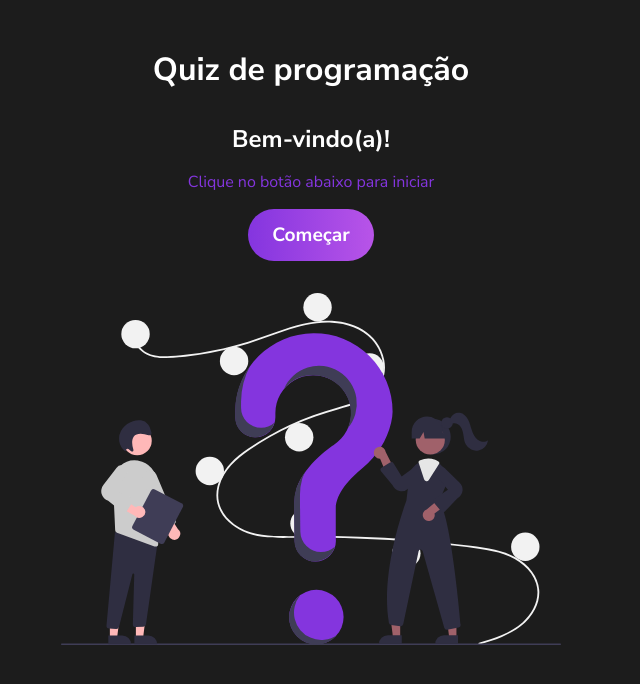
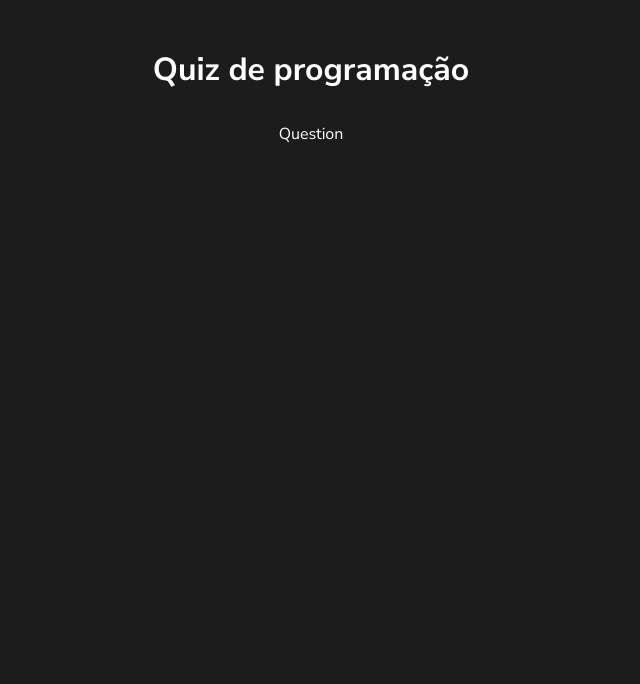
Before and after one commit to CeloAraujo/quiz-react, a React (Vite) app in the folder quiz/: page / in a window 1280 px wide. Both pictures are taken after a click on the button "Começar". Shown: the top 684 px of the page, without its empty margins (329-969 px from the left). Built offline with nearby package versions, Linux system fonts and the light colour scheme.

Commit message:
alterando estado do jogo

```diff
--- a/quiz/src/App.jsx
+++ b/quiz/src/App.jsx
@@ -1,15 +1,23 @@
 import { useState } from "react";
+
+import { useContext } from "react";
+
+import { QuizContext } from "./context/quiz";
+import Welcome from "./components/Welcome";
+import Question from "./components/Question";
+
 import "./App.css";
-import Welcome from "./components/Welcome";
+
 
 function App() {
-  const [count, setCount] = useState(0);
+  const [quizState, dispatch] = useContext(QuizContext);
 
   return (
     <>
       <div className="app">
         <h1>Quiz de programação</h1>
-        <Welcome />
+        {quizState.gameStage === "Start" && <Welcome/>}
+        {quizState.gameStage === "Playing" && <Question/>}
       </div>
     </>
   );
--- /dev/null
+++ b/quiz/src/components/Question.jsx
@@ -0,0 +1,12 @@
+import { useContext } from "react";
+
+import { QuizContext } from "../context/quiz";
+
+const Question = () => {
+  const [quizState, dispatch] = useContext(QuizContext);
+
+  console.log(quizState);
+  return <div>Question</div>;
+};
+
+export default Question;
--- a/quiz/src/components/Welcome.jsx
+++ b/quiz/src/components/Welcome.jsx
@@ -5,16 +5,17 @@ import Quiz from "../img/quiz.svg";
 import "./Welcome.css";
 
 const Welcome = () => {
-    // dispatch é para entrar no quizReducer e executar o switch
-    // quiz state pega valor, dispatch altera
+  // dispatch é para entrar no quizReducer e executar o switch
+  // quiz state pega valor, dispatch altera
   const [quizState, dispatch] = useContext(QuizContext);
-
 
   return (
     <div id="welcome">
       <h2>Bem-vindo(a)!</h2>
       <p>Clique no botão abaixo para iniciar</p>
-      <button onClick={() => dispatch({type:"change_State"})}>Começar</button>
+      <button onClick={() => dispatch({ type: "CHANGE_STATE" })}>
+        Começar
+      </button>
       <img src={Quiz} alt="início do Quiz" />
     </div>
   );
--- a/quiz/src/context/quiz.jsx
+++ b/quiz/src/context/quiz.jsx
@@ -1,11 +1,11 @@
 import { createContext, useReducer } from "react";
 import questions from "../data/questions";
 
-const Stages = ["Start", "Playing", "Over"];
+const STAGES = ["Start", "Playing", "Over"];
 
-const initalState = {
+const initialState = {
   // estágio atual no inicio do jogo
-  gameStage: Stages[0],
+  gameStage: STAGES[0],
   questions,
 };
 
@@ -14,8 +14,11 @@ const quizReducer = (state, action) => {
   console.log(state, action);
 
   switch (action.type) {
-    case "change_State":
-      return state;
+    case "CHANGE_STATE":
+      return {
+        ...state,
+        gameStage: STAGES[1],
+      };
     default:
       return state;
   }
@@ -24,7 +27,7 @@ const quizReducer = (state, action) => {
 export const QuizContext = createContext();
 
 export const QuizProvider = ({ children }) => {
-  const value = useReducer(quizReducer, initalState);
+  const value = useReducer(quizReducer, initialState);
 
   return <QuizContext.Provider value={value}>{children}</QuizContext.Provider>;
 };
```
Also changed, not shown: quiz/src/components/Question.css (added).
